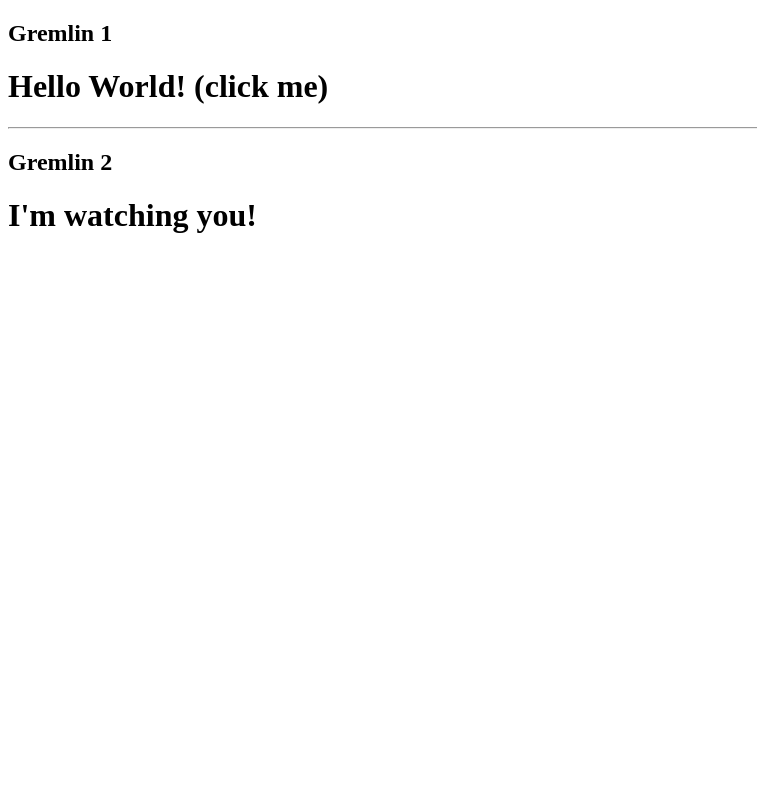
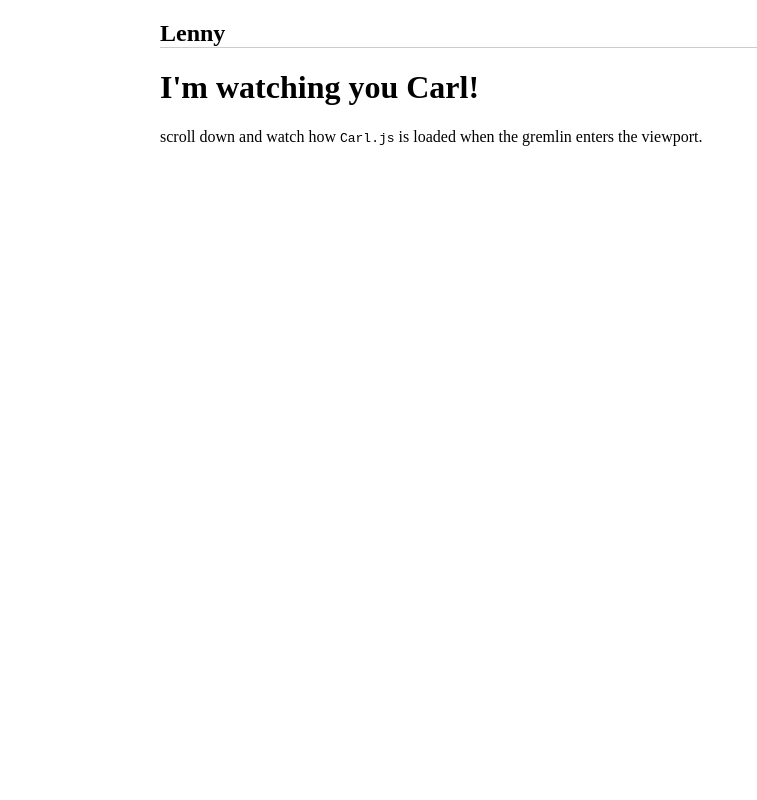
Before and after one commit to grmlin/gremlinjs_sample, a plain HTML site: page index.html in a window 1280 px wide. Shown: the top 800 px of the page, without its empty margins (0-757 px from the left). Drawn offline with Linux system fonts and the light colour scheme.

Commit message:
Lenny and Carl

```diff
--- a/index.html
+++ b/index.html
@@ -1,17 +1,29 @@
 <!DOCTYPE html>
 <html>
 <head>
-    <title></title>
+    <title>Lenny and Carl</title>
+    <style type="text/css">
+        #buddies {
+            margin: 0 auto;
+            width: 960px;
+        }
+        #buddies h2 {
+            border-bottom:  1px solid #ccc;
+        }
+    </style>
 </head>
 <body>
-<div class="gremlin" data-gremlin-name="HelloWorld">
-    <h2>Gremlin 1</h2>
-    <div class="content"></div>
-</div>
-<hr>
-<div class="gremlin" data-gremlin-name="Buddy">
-    <h2>Gremlin 2</h2>
-    <div class="content"></div>
+<div id="buddies">
+    <div class="gremlin" data-gremlin-name="Lenny">
+        <h2>Lenny</h2>
+
+        <div class="content"></div>
+    </div>
+    <div class="gremlin" data-gremlin-name="Carl" data-lazy-load="true" style="margin-top: 1500px;">
+        <h2>Carl</h2>
+
+        <div class="content"></div>
+    </div>
 </div>
 <!--<script type="text/javascript" src="../vendor/require.js" data-main="../src/gremlinjs.js"></script>-->
 <script type="text/javascript" src="js/require.js" data-main="js/main"></script>
--- a/js/gremlins/Buddy.js
+++ /dev/null
@@ -1 +0,0 @@
-define(["gremlinjs"],function(e){var t=e.create("Buddy",{elements:{"div.content":"content"},interests:["OUCH"],initialize:function(){this.content.html("<h1>I'm watching you!</h1>")},inform:function(e,t){switch(e){case"OUCH":this.content.html("poor boy");break;default:}}});return t})
--- /dev/null
+++ b/js/gremlins/Carl.js
@@ -0,0 +1 @@
+define(["gremlinjs"],function(e){var t=e.create("HelloWorld",{elements:{"div.content":"content"},events:{"click div.content h1":"handleClick"},initialize:function(){this.content.html("<h1>Hi Lenny, can you hear me? (click me)</h1>")},handleClick:function(){this.content.html("<p>ouch, that hurts!</p><p>Scroll up to Lenny, you'll notice, that he received Carl's notification.</p>"),this.chatter("OUCH")}});return t})
--- a/js/gremlins/HelloWorld.js
+++ /dev/null
@@ -1 +0,0 @@
-define(["gremlinjs"],function(e){var t=e.create("HelloWorld",{elements:{"div.content":"content"},events:{"click div.content h1":"handleClick"},initialize:function(){this.content.html("<h1>Hello World! (click me)</h1>")},handleClick:function(){this.content.html("ouch"),this.chatter("OUCH")}});return t})
--- /dev/null
+++ b/js/gremlins/Lenny.js
@@ -0,0 +1 @@
+define(["gremlinjs"],function(e){var t=e.create("Buddy",{elements:{"div.content":"content"},interests:["OUCH"],initialize:function(){this.content.html("<h1>I'm watching you Carl!</h1><p>scroll down and watch how <code>Carl.js</code> is loaded when the gremlin enters the viewport.</p>")},inform:function(e,t){switch(e){case"OUCH":this.content.append("<p><strong>poor carl :(</strong></p>");break;default:}}});return t})
```
Also changed, not shown: 1 other file.
